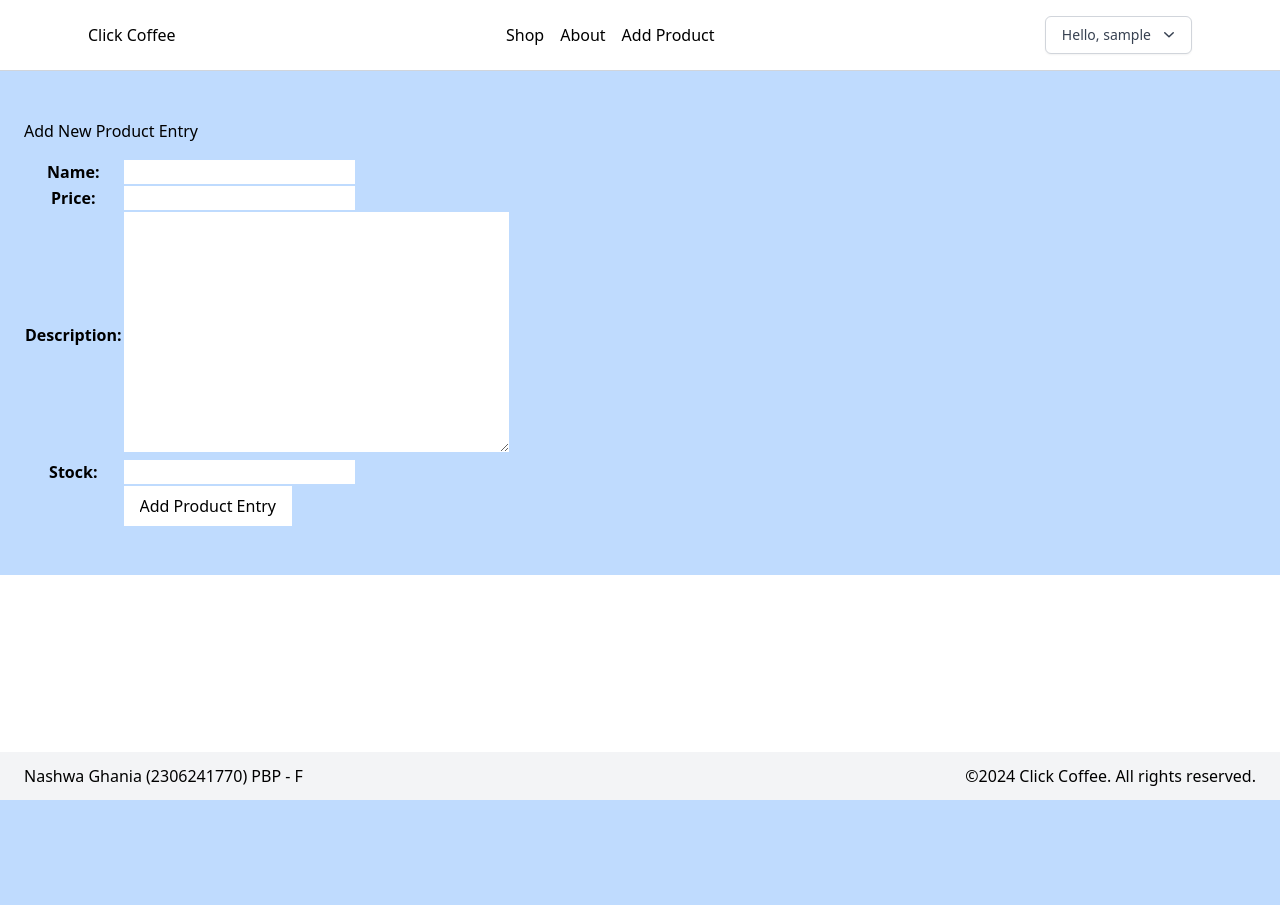
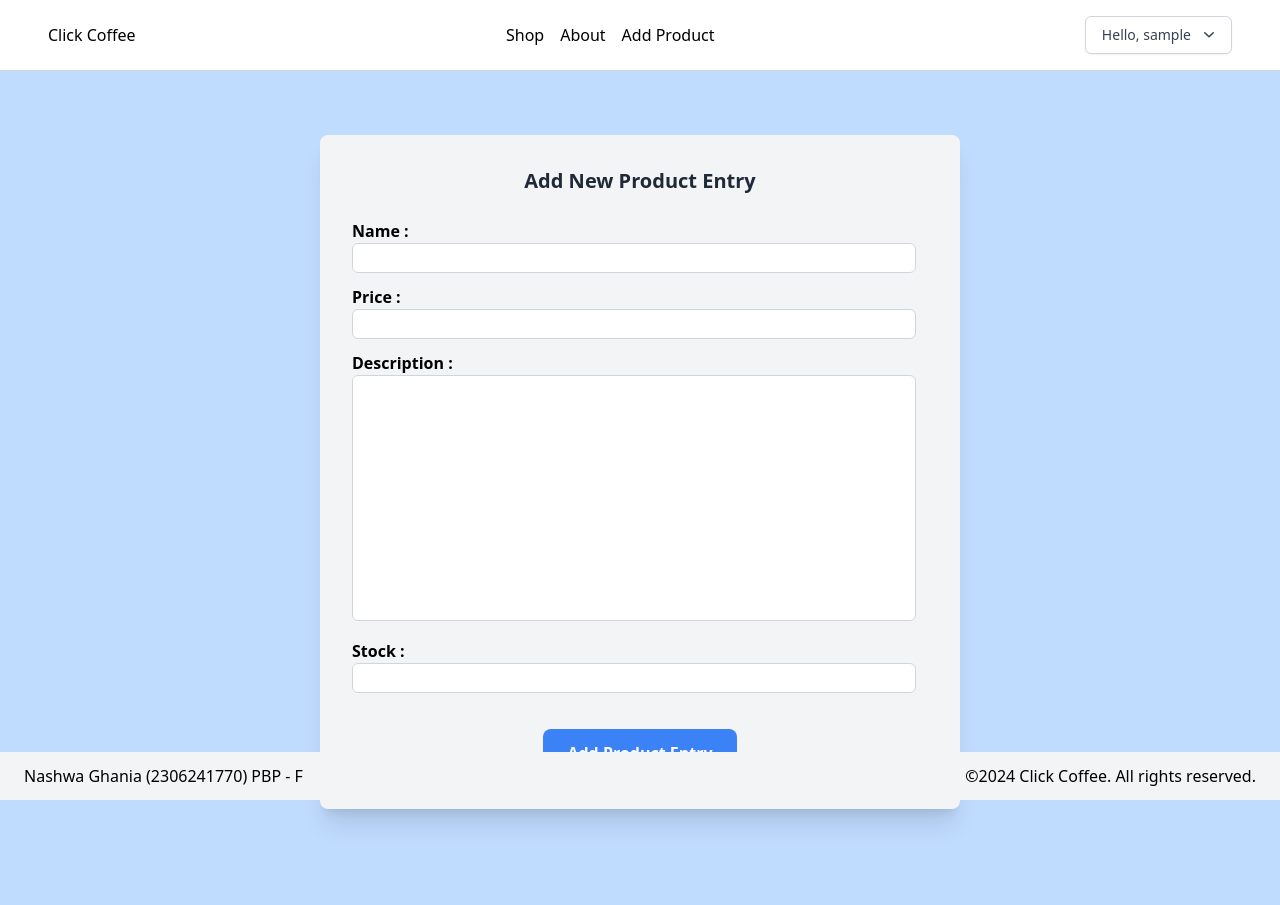
Before and after one commit to narawaa/coffeeshop, a Django app: page /create-product-entry/ in a window 1280 px wide. Before the commit the page ends 800 px from the top, so only its background shows below. Run offline with Django 5.2, Linux system fonts and the light colour scheme; the visitor is signed in with stand-in values (Sample User, id 1); some libraries are stand-ins or nearby versions.

Commit message:
feat: Templates Tugas 5

```diff
--- a/main/templates/card_product.html
+++ b/main/templates/card_product.html
@@ -1,4 +1,4 @@
-<div class="flex flex-col w-1/2 md:w-1/4 bg-gray-100 py-4 px-6 rounded-lg">
+<div class="flex flex-col w-3/4 md:w-1/4 bg-gray-100 py-4 px-6 rounded-lg">
   <div class="flex justify-end space-x-1">
       <a href="{% url 'main:edit_product' product.pk %}">
           <div class="bg-white w-10 h-10 flex justify-center items-center rounded-lg">
--- a/main/templates/main.html
+++ b/main/templates/main.html
@@ -1,6 +1,7 @@
 <!-- PRODUCT SECTION -->
 
 {% extends 'base.html' %}
+{% load static %}
 {% block content %}
 <section class="flex justify-center items-center bg-blue-200">
     <div class="flex flex-col items-center py-24">
@@ -14,9 +15,10 @@
     </div>
 </section>
 
-<section class="px-6 py-6 pb-[30rem]">
+<section class="flex justify-center px-6 py-6 pb-[30rem]">
     {% if not products %}
-    <div class="flex justify-center">
+    <div class="flex flex-col items-center">
+        <img src="{% static 'image/meng.png' %}" alt="Sad face" class="w-40 h-32 mb-4"/>
         <p>Mohon maaf. Belum ada coffee untuk saat ini.</p>
     </div>
 
--- a/main/templates/product_entry.html
+++ b/main/templates/product_entry.html
@@ -2,24 +2,56 @@
 
 {% extends 'base.html' %}
 {% block content %}
-<section class="bg-blue-200 px-6 py-12 space-y-4">
-    <h1>Add New Product Entry</h1>
+<section class="bg-blue-200 min-h-screen flex justify-center items-center pt-16 pb-32 md:py-16 md:pb-24">
+    <div class="bg-gray-100 shadow-xl rounded-lg w-3/4 md:w-1/2 p-8">
+        <h1 class="text-base md:text-xl font-bold mb-6 text-center text-gray-800">Add New Product Entry</h1>
 
-    <form method="POST">
-      {% csrf_token %}
-      <table>
-        {{ form.as_table }}
-        <tr>
-          <td></td>
-          <td>
-            <button class="bg-white px-4 py-2">
-              <input type="submit" value="Add Product Entry" />
-            </button>
-          </td>
-        </tr>
-      </table>
-    </form>
+        <form method="POST" class="space-y-6">
+            {% csrf_token %}
 
+            <!-- Render form fields -->
+            <div class="block text-sm md:text-base font-semibold pr-3">
+              <label for="id_name" class="">Name :</label>
+              <div class="pb-3">
+                  {{ form.name }}
+              </div>
+
+              <label for="id_price" class="">Price :</label>
+              <div class="pb-3">
+                  {{ form.price }}
+              </div>
+
+              <label for="id_description" class="">Description :</label>
+              <div class="pb-3">
+                  {{ form.description }}
+              </div>
+
+              <label for="id_stock" class="">Stock :</label>
+              <div class="pb-3">
+                  {{ form.stock }}
+              </div>
+            </div>
+
+            <!-- Submit button -->
+            <div class="flex justify-center">
+              <button class="text-xs md:text-base bg-blue-500 text-white font-semibold px-6 py-3 rounded-lg hover:bg-blue-600 transition duration-300">
+                  Add Product Entry
+              </button>
+            </div>
+        </form>
+    </div>
 </section>
 
+<style>
+  textarea, input {
+    resize: none;
+    width: 100%;
+    border: 1px solid #d1d5db; /* Border abu-abu */
+    border-radius: 0.375rem; /* Rounded corners */
+    padding-left: 10px; /* Menambahkan padding */
+    padding-top: 2px;
+    padding-bottom: 2px;
+  }
+
+</style>
 {% endblock %}
--- a/templates/base.html
+++ b/templates/base.html
@@ -12,7 +12,7 @@
     </head>
 
     <nav class="border-b border-gray-300">
-        <div class="max-w-6xl mx-auto py-4 px-6">
+        <div class="max-w-screen mx-auto py-4 px-6 md:px-12">
             <div class="flex justify-between">
                 <a href="/" class="flex items-center">
                     Click Coffee
@@ -65,7 +65,7 @@
         </div>
 
         <!-- Mobile Menu -->
-        <div id="mobileMenu" class="hidden md:hidden bg-gray-100 text-md text-gray-700 px-6 pt-2 pb-6">
+        <div id="mobileMenu" class="hidden md:hidden bg-gray-100 text-md text-gray-700 px-6 pt-4 pb-6">
             <ul class="flex flex-col items-center justify-center space-y-3 text-center">
                 <li class="w-full">
                     <a href="/" class="block hover:bg-gray-200 rounded-lg py-2">Shop</a>
@@ -96,7 +96,7 @@
         {% block content %} {% endblock content %}
     </body>
 
-    <footer class="fixed bottom-0 left-0 right-0 md:flex justify-between bg-gray-100 px-6 py-3">
+    <footer class="fixed bottom-0 left-0 right-0 md:flex justify-between bg-gray-100 px-6 py-3 text-xs md:text-base">
         <p>Nashwa Ghania (2306241770) PBP - F</p>
         <p>&copy;2024 Click Coffee. All rights reserved.</p>
     </footer>
```
Also changed, not shown: ecom/settings.py (+7 -0 lines), main/templates/edit_product.html (+49 -17 lines), main/templates/login.html (+5 -5 lines), main/templates/signup.html (+6 -6 lines), static/image/meng.png (added).
